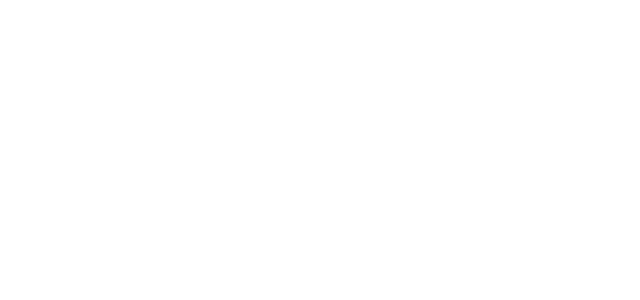
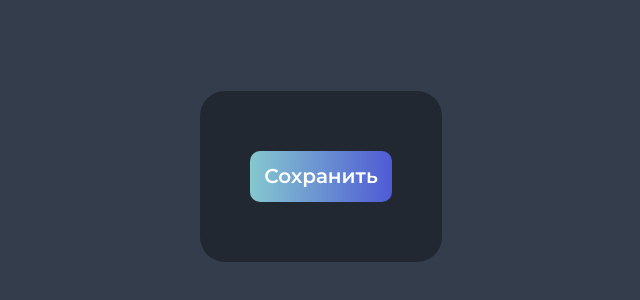
Before and after one commit to Alexandr799/learn-vue, a Vue app: page / in a window 1280 px wide. Shown: the part 224-524 px from the top of the page, without its empty margins (319-959 px from the left). Built offline with nearby package versions, Linux system fonts and the light colour scheme.

Commit message:
main. Прошел 4 урок

```diff
--- a/index.html
+++ b/index.html
@@ -1,13 +1,20 @@
 <!doctype html>
 <html lang="en">
+
 <head>
   <meta charset="UTF-8" />
   <link rel="icon" type="image/svg+xml" href="/vite.svg" />
   <meta name="viewport" content="width=device-width, initial-scale=1.0" />
   <title>learn-app</title>
+  <link rel="preconnect" href="https://fonts.googleapis.com">
+  <link rel="preconnect" href="https://fonts.gstatic.com" crossorigin>
+  <link href="https://fonts.googleapis.com/css2?family=Montserrat:ital,wght@0,100..900;1,100..900&display=swap"
+    rel="stylesheet">
 </head>
+
 <body>
   <div id="app"></div>
   <script type="module" src="/src/main.js"></script>
 </body>
+
 </html>
--- a/src/App.vue
+++ b/src/App.vue
@@ -1,11 +1,18 @@
 <script setup>
+import Button from './components/Button.vue';
 
 </script>
 
 <template>
-
+  <main class="main">
+    <Button>Сохранить</Button>
+  </main>
 </template>
 
 <style scoped>
-
+.main {
+  background-color: var(--color-bg-main);
+  padding: 60px 50px;
+  border-radius: 25px;
+}
 </style>
--- /dev/null
+++ b/src/components/Button.vue
@@ -0,0 +1,30 @@
+<script setup>
+
+</script>
+
+<template>
+    <button class="button">
+        <div>
+            <slot name="icon"></slot>
+        </div>
+        <slot></slot>
+    </button>
+</template>
+
+<style scope>
+.button {
+    border: none;
+    border-radius: 10px;
+    padding: 14px;
+    background: var(--gradient);
+    font-family: var(--font);
+    font-size: 20px;
+    font-weight: 600;
+    color: var(--color-primary);
+    cursor: pointer;
+}
+
+.button:hover {
+    background: var(--gradient-inverted);
+}
+</style>
--- a/src/style.css
+++ b/src/style.css
@@ -1,6 +1,400 @@
+/*! normalize.css v8.0.1 | MIT License | github.com/necolas/normalize.css */
+
+/* Document
+   ========================================================================== */
+
+/**
+ * 1. Correct the line height in all browsers.
+ * 2. Prevent adjustments of font size after orientation changes in iOS.
+ */
+
+html {
+  line-height: 1.15;
+  /* 1 */
+  -webkit-text-size-adjust: 100%;
+  /* 2 */
+}
+
+/* Sections
+   ========================================================================== */
+
+/**
+ * Remove the margin in all browsers.
+ */
+
+body {
+  margin: 0;
+}
+
+/**
+ * Render the `main` element consistently in IE.
+ */
+
+main {
+  display: block;
+}
+
+/**
+ * Correct the font size and margin on `h1` elements within `section` and
+ * `article` contexts in Chrome, Firefox, and Safari.
+ */
+
+h1 {
+  font-size: 2em;
+  margin: 0.67em 0;
+}
+
+/* Grouping content
+   ========================================================================== */
+
+/**
+ * 1. Add the correct box sizing in Firefox.
+ * 2. Show the overflow in Edge and IE.
+ */
+
+hr {
+  box-sizing: content-box;
+  /* 1 */
+  height: 0;
+  /* 1 */
+  overflow: visible;
+  /* 2 */
+}
+
+/**
+ * 1. Correct the inheritance and scaling of font size in all browsers.
+ * 2. Correct the odd `em` font sizing in all browsers.
+ */
+
+pre {
+  font-family: monospace, monospace;
+  /* 1 */
+  font-size: 1em;
+  /* 2 */
+}
+
+/* Text-level semantics
+   ========================================================================== */
+
+/**
+ * Remove the gray background on active links in IE 10.
+ */
+
+a {
+  background-color: transparent;
+}
+
+/**
+ * 1. Remove the bottom border in Chrome 57-
+ * 2. Add the correct text decoration in Chrome, Edge, IE, Opera, and Safari.
+ */
+
+abbr[title] {
+  border-bottom: none;
+  /* 1 */
+  text-decoration: underline;
+  /* 2 */
+  text-decoration: underline dotted;
+  /* 2 */
+}
+
+/**
+ * Add the correct font weight in Chrome, Edge, and Safari.
+ */
+
+b,
+strong {
+  font-weight: bolder;
+}
+
+/**
+ * 1. Correct the inheritance and scaling of font size in all browsers.
+ * 2. Correct the odd `em` font sizing in all browsers.
+ */
+
+code,
+kbd,
+samp {
+  font-family: monospace, monospace;
+  /* 1 */
+  font-size: 1em;
+  /* 2 */
+}
+
+/**
+ * Add the correct font size in all browsers.
+ */
+
+small {
+  font-size: 80%;
+}
+
+/**
+ * Prevent `sub` and `sup` elements from affecting the line height in
+ * all browsers.
+ */
+
+sub,
+sup {
+  font-size: 75%;
+  line-height: 0;
+  position: relative;
+  vertical-align: baseline;
+}
+
+sub {
+  bottom: -0.25em;
+}
+
+sup {
+  top: -0.5em;
+}
+
+/* Embedded content
+   ========================================================================== */
+
+/**
+ * Remove the border on images inside links in IE 10.
+ */
+
+img {
+  border-style: none;
+}
+
+/* Forms
+   ========================================================================== */
+
+/**
+ * 1. Change the font styles in all browsers.
+ * 2. Remove the margin in Firefox and Safari.
+ */
+
+button,
+input,
+optgroup,
+select,
+textarea {
+  font-family: inherit;
+  /* 1 */
+  font-size: 100%;
+  /* 1 */
+  line-height: 1.15;
+  /* 1 */
+  margin: 0;
+  /* 2 */
+}
+
+/**
+ * Show the overflow in IE.
+ * 1. Show the overflow in Edge.
+ */
+
+button,
+input {
+  /* 1 */
+  overflow: visible;
+}
+
+/**
+ * Remove the inheritance of text transform in Edge, Firefox, and IE.
+ * 1. Remove the inheritance of text transform in Firefox.
+ */
+
+button,
+select {
+  /* 1 */
+  text-transform: none;
+}
+
+/**
+ * Correct the inability to style clickable types in iOS and Safari.
+ */
+
+button,
+[type="button"],
+[type="reset"],
+[type="submit"] {
+  -webkit-appearance: button;
+}
+
+/**
+ * Remove the inner border and padding in Firefox.
+ */
+
+button::-moz-focus-inner,
+[type="button"]::-moz-focus-inner,
+[type="reset"]::-moz-focus-inner,
+[type="submit"]::-moz-focus-inner {
+  border-style: none;
+  padding: 0;
+}
+
+/**
+ * Restore the focus styles unset by the previous rule.
+ */
+
+button:-moz-focusring,
+[type="button"]:-moz-focusring,
+[type="reset"]:-moz-focusring,
+[type="submit"]:-moz-focusring {
+  outline: 1px dotted ButtonText;
+}
+
+/**
+ * Correct the padding in Firefox.
+ */
+
+fieldset {
+  padding: 0.35em 0.75em 0.625em;
+}
+
+/**
+ * 1. Correct the text wrapping in Edge and IE.
+ * 2. Correct the color inheritance from `fieldset` elements in IE.
+ * 3. Remove the padding so developers are not caught out when they zero out
+ *    `fieldset` elements in all browsers.
+ */
+
+legend {
+  box-sizing: border-box;
+  /* 1 */
+  color: inherit;
+  /* 2 */
+  display: table;
+  /* 1 */
+  max-width: 100%;
+  /* 1 */
+  padding: 0;
+  /* 3 */
+  white-space: normal;
+  /* 1 */
+}
+
+/**
+ * Add the correct vertical alignment in Chrome, Firefox, and Opera.
+ */
+
+progress {
+  vertical-align: baseline;
+}
+
+/**
+ * Remove the default vertical scrollbar in IE 10+.
+ */
+
+textarea {
+  overflow: auto;
+}
+
+/**
+ * 1. Add the correct box sizing in IE 10.
+ * 2. Remove the padding in IE 10.
+ */
+
+[type="checkbox"],
+[type="radio"] {
+  box-sizing: border-box;
+  /* 1 */
+  padding: 0;
+  /* 2 */
+}
+
+/**
+ * Correct the cursor style of increment and decrement buttons in Chrome.
+ */
+
+[type="number"]::-webkit-inner-spin-button,
+[type="number"]::-webkit-outer-spin-button {
+  height: auto;
+}
+
+/**
+ * 1. Correct the odd appearance in Chrome and Safari.
+ * 2. Correct the outline style in Safari.
+ */
+
+[type="search"] {
+  -webkit-appearance: textfield;
+  /* 1 */
+  outline-offset: -2px;
+  /* 2 */
+}
+
+/**
+ * Remove the inner padding in Chrome and Safari on macOS.
+ */
+
+[type="search"]::-webkit-search-decoration {
+  -webkit-appearance: none;
+}
+
+/**
+ * 1. Correct the inability to style clickable types in iOS and Safari.
+ * 2. Change font properties to `inherit` in Safari.
+ */
+
+::-webkit-file-upload-button {
+  -webkit-appearance: button;
+  /* 1 */
+  font: inherit;
+  /* 2 */
+}
+
+/* Interactive
+   ========================================================================== */
+
+/*
+ * Add the correct display in Edge, IE 10+, and Firefox.
+ */
+
+details {
+  display: block;
+}
+
+/*
+ * Add the correct display in all browsers.
+ */
+
+summary {
+  display: list-item;
+}
+
+/* Misc
+   ========================================================================== */
+
+/**
+ * Add the correct display in IE 10+.
+ */
+
+template {
+  display: none;
+}
+
+/**
+ * Add the correct display in IE 10.
+ */
+
+[hidden] {
+  display: none;
+}
+
 :root {
-  font-synthesis: none;
-  text-rendering: optimizeLegibility;
-  -webkit-font-smoothing: antialiased;
-  -moz-osx-font-smoothing: grayscale;
+  --font: "Montserrat", sans-serif;
+  --color-primary: #FFFFFF;
+  --color-bg: #343D4B;
+  --color-primary-inverted: #000000;
+  --color-bg-main: #222831;
+  --color-bg-card: #272E37;
+  --gradient: linear-gradient(91deg, rgba(144, 217, 224, 0.90) 0.2%, rgba(84, 96, 230, 0.90) 100%);
+  --gradient-inverted: linear-gradient(91deg, rgba(144, 217, 224, 0.90) 9.04%, rgba(84, 96, 230, 0.90) 92.2%);
 }
+
+body {
+  background-color: var(--color-bg);
+  color: var(--color-primary);
+  font-family: var(--font);
+
+  min-height: 100vh;
+  display: grid;
+  place-items: center;
+}
```
Also changed, not shown: 1 other file (tests, documents, lock files or other folders). Lines whose indentation alone changed are shown as unchanged.
